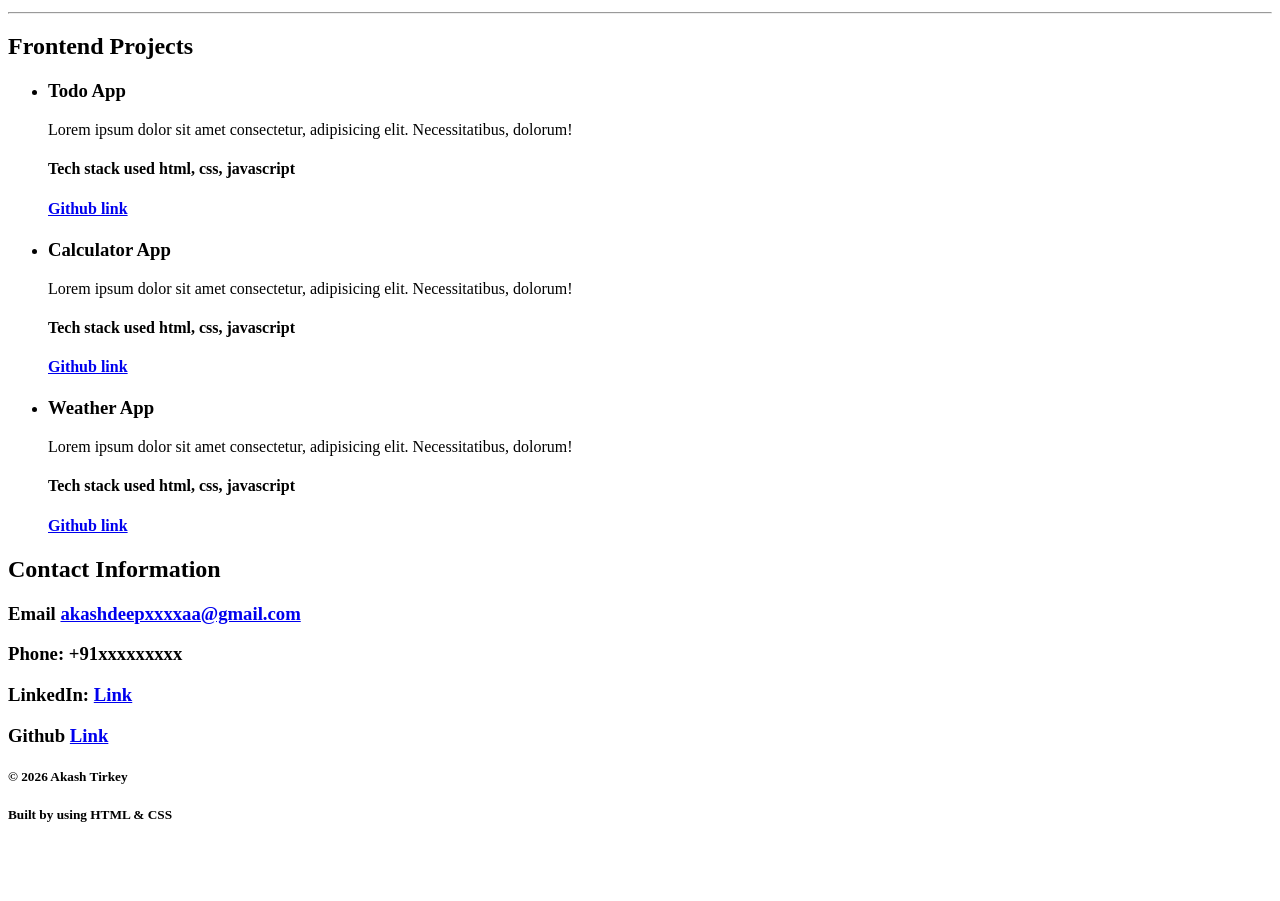
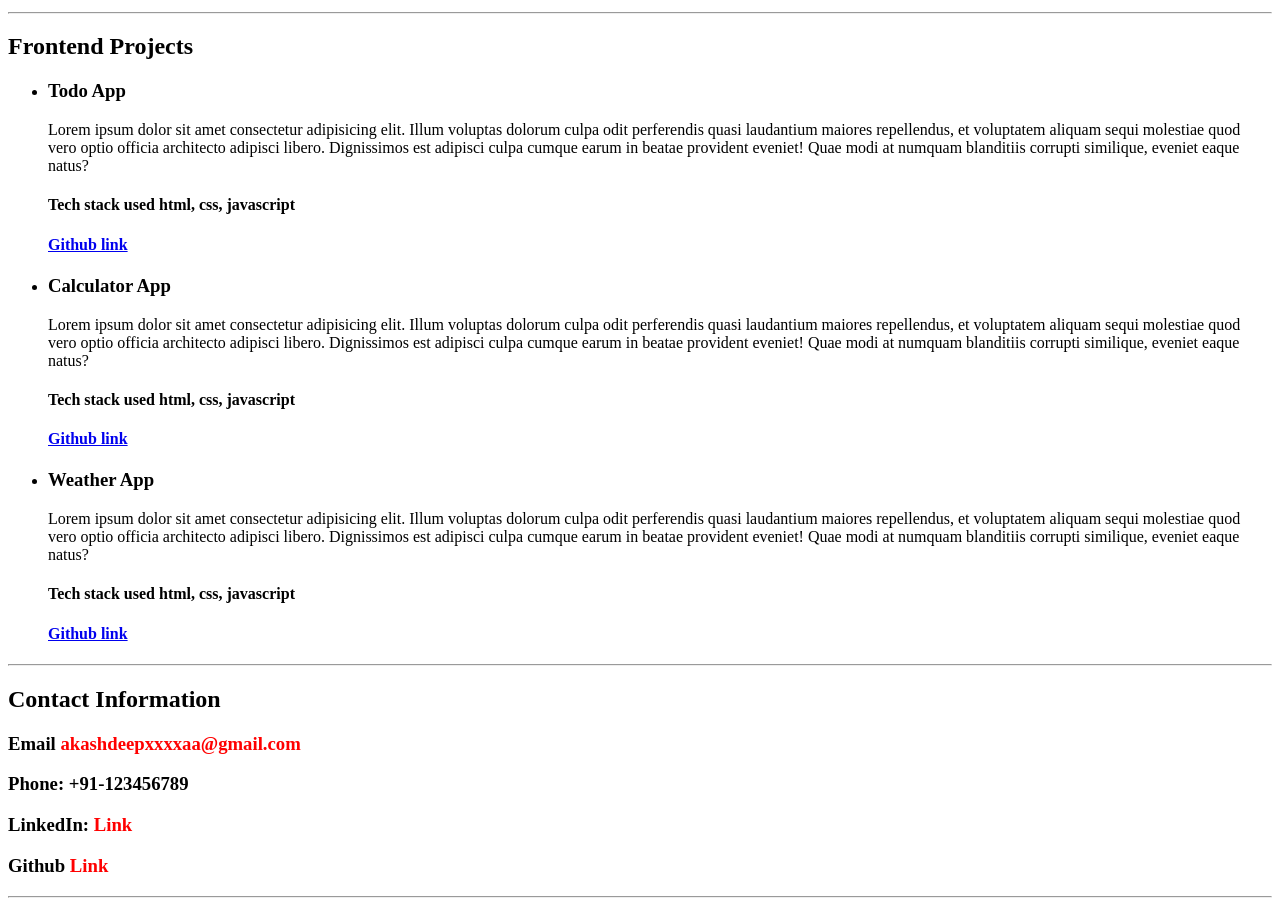
Before and after one commit to AkashTirkey/BriBooks-Frontend_Internship, a plain HTML site: page week-1/resume.html in a window 1280 px wide. Shown: the part 400-1301 px from the top of the page. Before the commit the page ends 1245 px from the top, so only its background shows below. Drawn offline with Linux system fonts and the light colour scheme.

Commit message:
resume modified

```diff
--- a/week-1/resume.html
+++ b/week-1/resume.html
@@ -5,6 +5,7 @@
     <meta charset="UTF-8">
     <meta name="viewport" content="width=device-width, inital-scale=1.0">
     <title>Resume Template</title>
+    <link rel="stylesheet" href="./styles/resume.css">
 
 </head>
 
@@ -43,16 +44,20 @@
             </ul>
         </section>
         <hr>
-        <section>
+        <section id="projects">
             <h2>Frontend Projects</h2>
             <ul>
                 <li>
                     <article>
                         <h3>Todo App</h3>
-                        <p>Lorem ipsum dolor sit amet consectetur, adipisicing elit. Necessitatibus, dolorum!</p>
+                        <p>Lorem ipsum dolor sit amet consectetur adipisicing elit. Illum voluptas dolorum culpa odit
+                            perferendis quasi laudantium maiores repellendus, et voluptatem aliquam sequi molestiae quod
+                            vero optio officia architecto adipisci libero. Dignissimos est adipisci culpa cumque earum
+                            in beatae provident eveniet! Quae modi at numquam blanditiis corrupti similique, eveniet
+                            eaque natus?</p>
 
                     </article>
-                    <footer>
+                    <footer clas>
                         <h4>Tech stack used <strong>html, css, javascript</strong> </h4>
                         <h4><a href="#">Github link</a></h4>
                     </footer>
@@ -60,7 +65,11 @@
                 <li>
                     <article>
                         <h3>Calculator App</h3>
-                        <p>Lorem ipsum dolor sit amet consectetur, adipisicing elit. Necessitatibus, dolorum!</p>
+                        <p>Lorem ipsum dolor sit amet consectetur adipisicing elit. Illum voluptas dolorum culpa odit
+                            perferendis quasi laudantium maiores repellendus, et voluptatem aliquam sequi molestiae quod
+                            vero optio officia architecto adipisci libero. Dignissimos est adipisci culpa cumque earum
+                            in beatae provident eveniet! Quae modi at numquam blanditiis corrupti similique, eveniet
+                            eaque natus?</p>
 
                     </article>
                     <footer>
@@ -71,7 +80,11 @@
                 <li>
                     <article>
                         <h3>Weather App</h3>
-                        <p>Lorem ipsum dolor sit amet consectetur, adipisicing elit. Necessitatibus, dolorum!</p>
+                        <p>Lorem ipsum dolor sit amet consectetur adipisicing elit. Illum voluptas dolorum culpa odit
+                            perferendis quasi laudantium maiores repellendus, et voluptatem aliquam sequi molestiae quod
+                            vero optio officia architecto adipisci libero. Dignissimos est adipisci culpa cumque earum
+                            in beatae provident eveniet! Quae modi at numquam blanditiis corrupti similique, eveniet
+                            eaque natus?</p>
 
                     </article>
                     <footer>
@@ -81,16 +94,18 @@
                 </li>
             </ul>
         </section>
+        <hr>
 
-        <section>
+        <section id="contact">
             <h2>Contact Information</h2>
             <h3>Email <a href="#">akashdeepxxxxaa@gmail.com</a></h3>
-            <h3>Phone: <strong>+91xxxxxxxxx</strong></h3>
+            <h3>Phone: <strong>+91-123456789</strong></h3>
             <h3>LinkedIn: <a href="https://www.linkedin.com/in/akashtirkey-swe/">Link</a></h3>
             <h3>Github <a href="https://github.com/AkashTirkey">Link</a></h3>
         </section>
+        <hr>
 
-        <footer>
+        <footer id="footer">
             <h5>© 2026 Akash Tirkey</h5>
             <h5>Built by using HTML & CSS</h5>
         </footer>
--- a/week-1/styles/resume.css
+++ b/week-1/styles/resume.css
@@ -0,0 +1,9 @@
+
+#contact a{
+    text-decoration: none;
+    color: red;
+}
+
+#footer h5{
+    text-align: center;
+}
```
